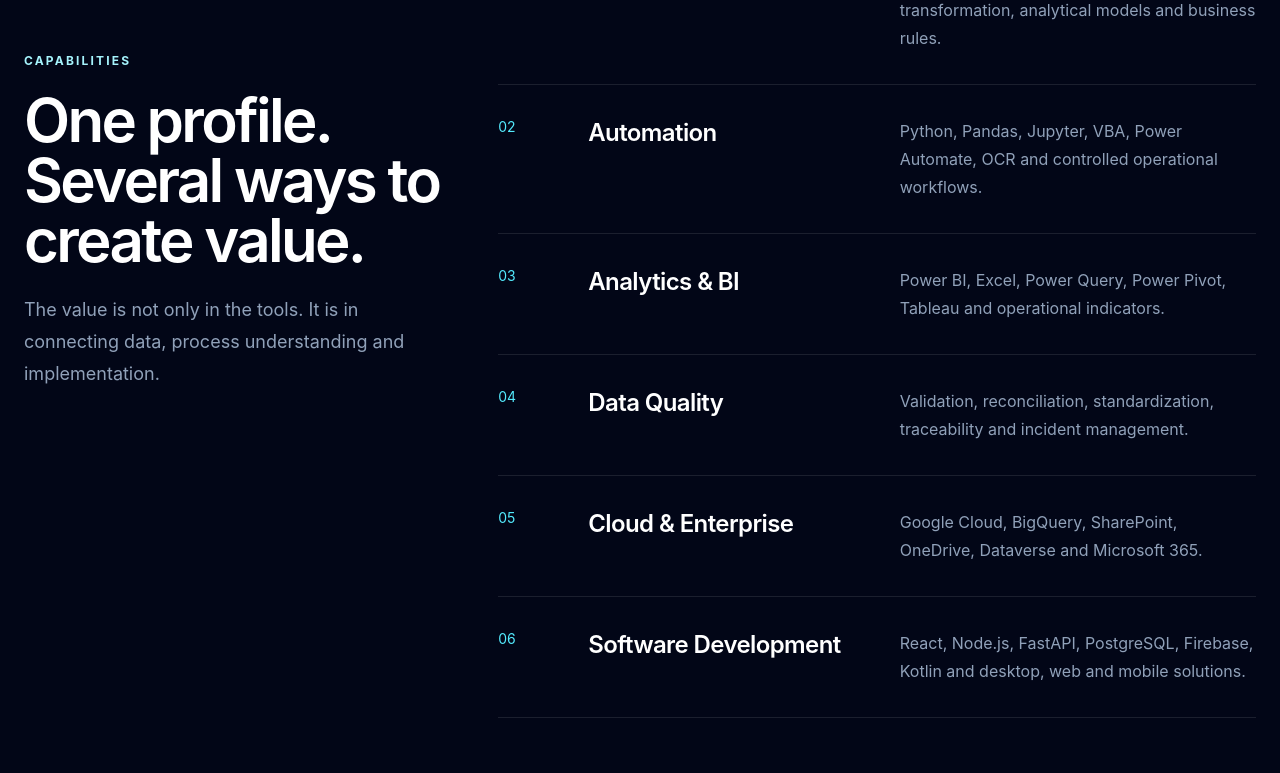
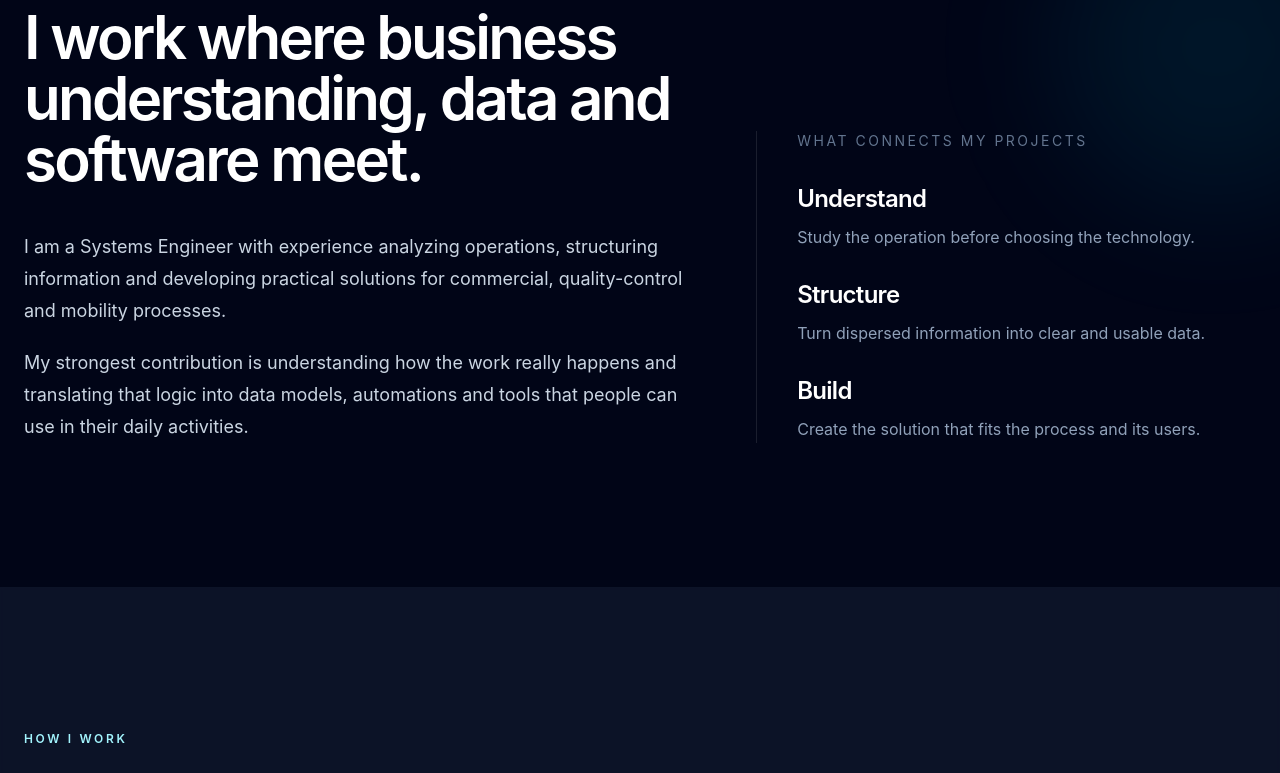
Before and after one commit to OropezaNtx/portfolio-fernando, a React (Vite) app: page / in a window 1280 px wide. Shown: the part 6204-6977 px from the top of the page. Built offline with nearby package versions, Linux system fonts and the light colour scheme.

Commit message:
Reorder portfolio sections for clearer narrative

```diff
--- a/src/pages/Home.jsx
+++ b/src/pages/Home.jsx
@@ -30,10 +30,10 @@ function Home() {
         <Metrics />
         <Projects />
         <Experience />
+        <About />
+        <Process />
         <Skills />
         <TechStack />
-        <About />
-        <Process />
         <Contact />
         <Footer />
       </div>
```
